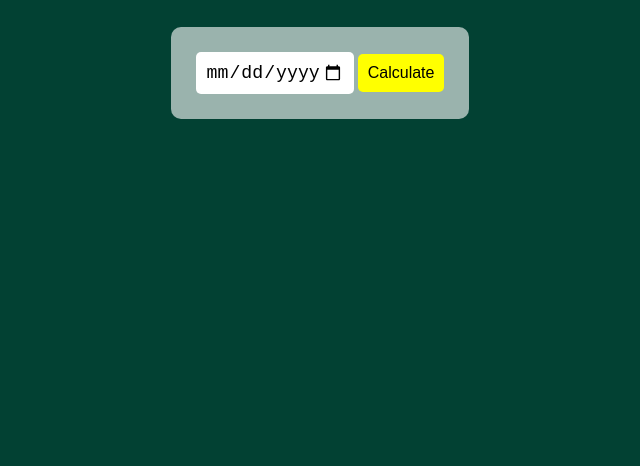
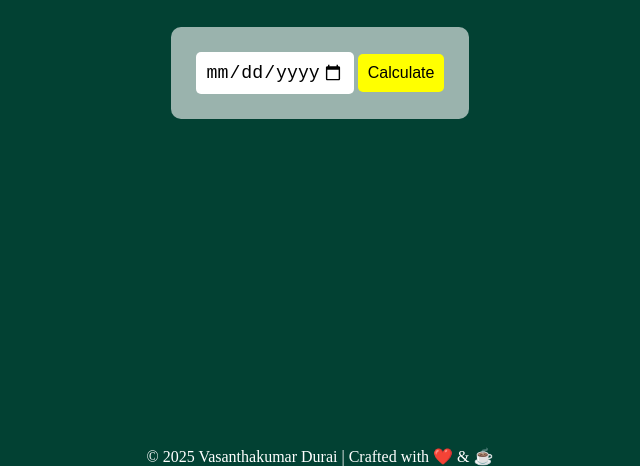
Before and after one commit to vkrs24/Age_Calculator, a plain HTML site: page index.html in a window 1280 px wide. Shown: the part 353-819 px from the top of the page, without its empty margins (320-960 px from the left). Drawn offline with Linux system fonts and the light colour scheme.

Commit message:
Included the Copyright content

```diff
--- a/index.html
+++ b/index.html
@@ -21,6 +21,7 @@
             <p class="dis_cnt"></p>
         </div>
     </div>
+    <div class="copy_cnt">© 2025 Vasanthakumar Durai | Crafted with ❤️ & ☕</div>
 </body>
 
 <script src="script.js"></script>
--- a/style.css
+++ b/style.css
@@ -56,6 +56,11 @@ body {
   background-color: yellow;
 }
 
+.copy_cnt {
+  color: white;
+  text-align: center;
+}
+
 @media screen and (max-width: 550px) {
   .title {
     width: 100%;
```
